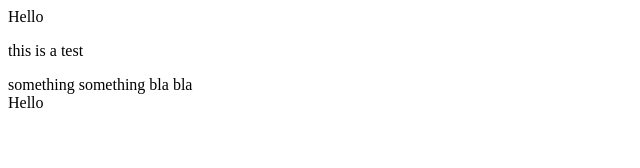
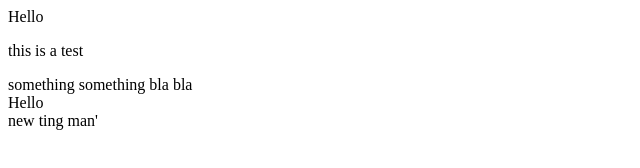
Before and after one commit to Benjamin-Harris1/dummy-exercise, a plain HTML site: page index.html in a window 1280 px wide. Shown: the whole page, without its empty margins (0-640 px from the left). Drawn offline with Linux system fonts and the light colour scheme.

Commit message:
from clone

```diff
--- a/index.html
+++ b/index.html
@@ -13,6 +13,7 @@
       <div>something something bla bla</div>
       <tbody>
         <div>Hello</div>
+        <div>new ting man'</div>
       </tbody>
     </article>
     <script src="script.js"></script>
```
